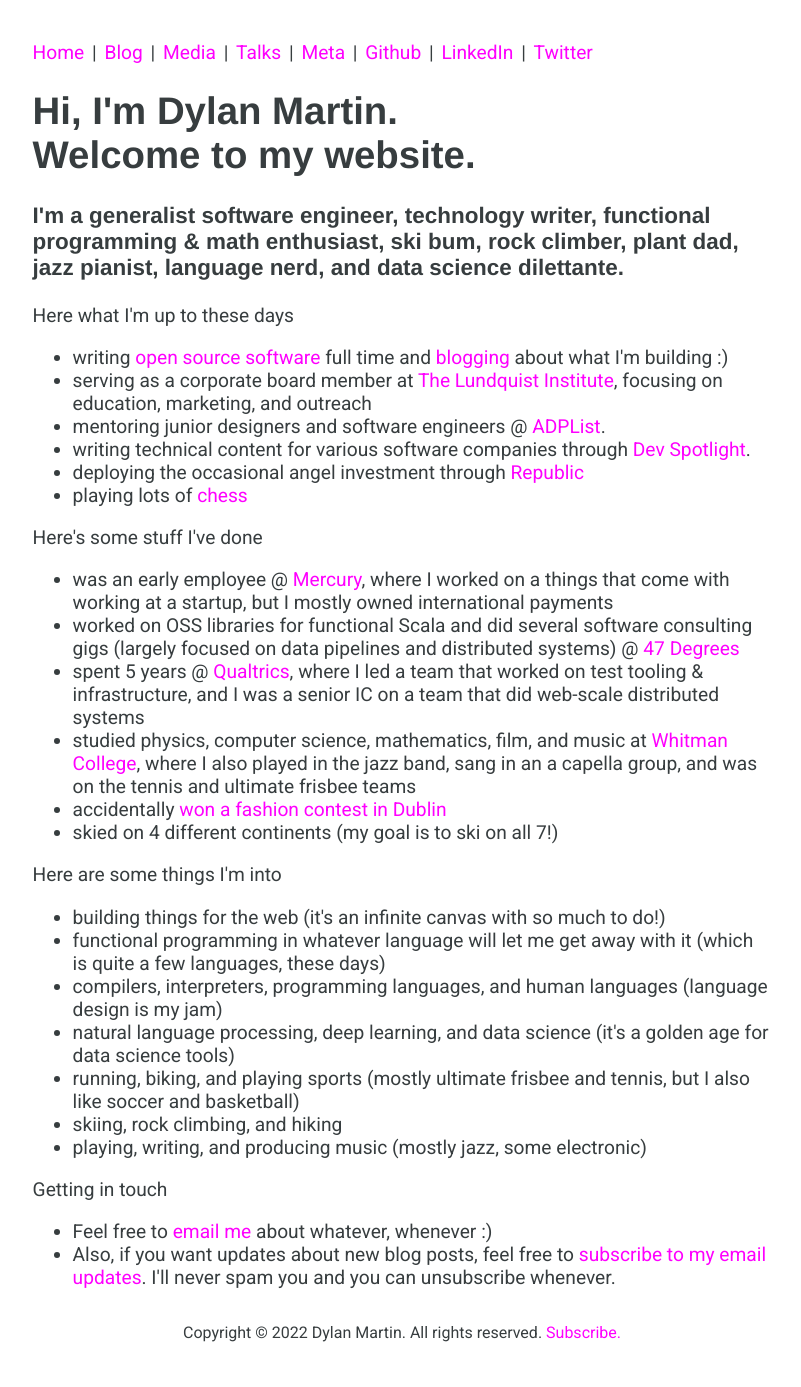
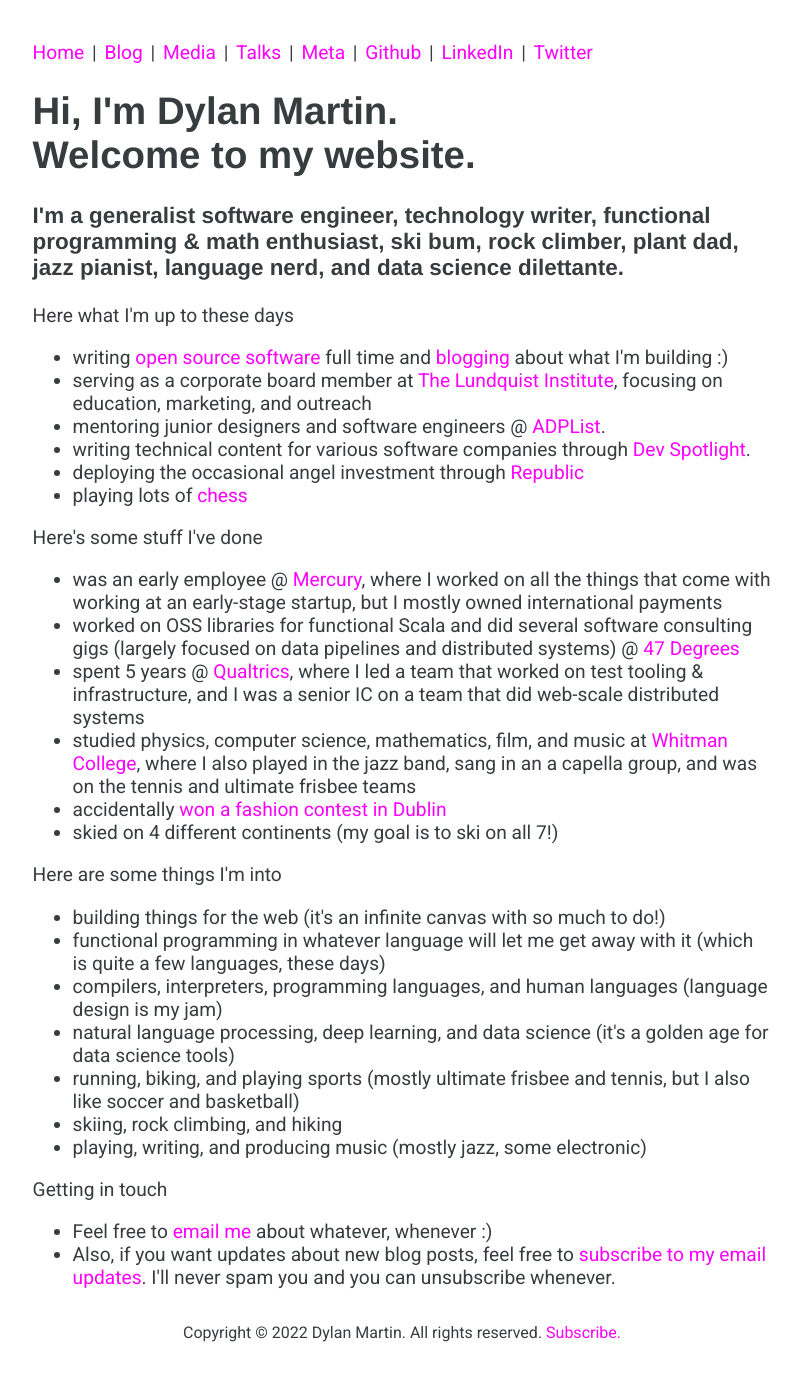
Before and after one commit to dmarticus/dmarticus.github.io, a Jekyll site: the page built from index.html, in a window 1280 px wide. Shown: the whole page, without its empty margins (238-1039 px from the left). Built offline with Jekyll 4.4.1, drawn with Linux system fonts in a browser that asks for light colours; comment, search, counter and statistics services are not loaded.

Commit message:
some words

```diff
--- a/index.html
+++ b/index.html
@@ -28,7 +28,7 @@
 <header>Here's some stuff I've done</header>
 <ul>
   <li>was an early employee @ <a href="https://mercury.com/about" rel="noreferrer" target="_blank">Mercury</a>, where I
-    worked on a things that come with working at a startup, but I mostly owned international payments</li>
+    worked on all the things that come with working at an early-stage startup, but I mostly owned international payments</li>
   <li>worked on OSS libraries for functional Scala and did several software consulting gigs (largely focused on
     data
     pipelines and distributed systems) @ <a href="https://www.47deg.com/" rel="noreferrer" target="_blank">47
```
